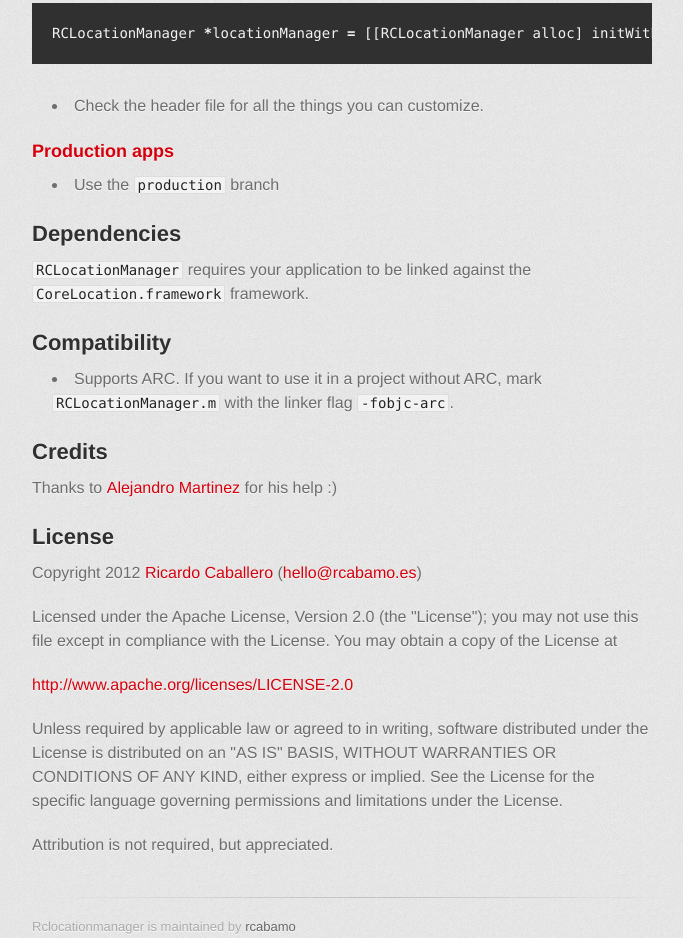
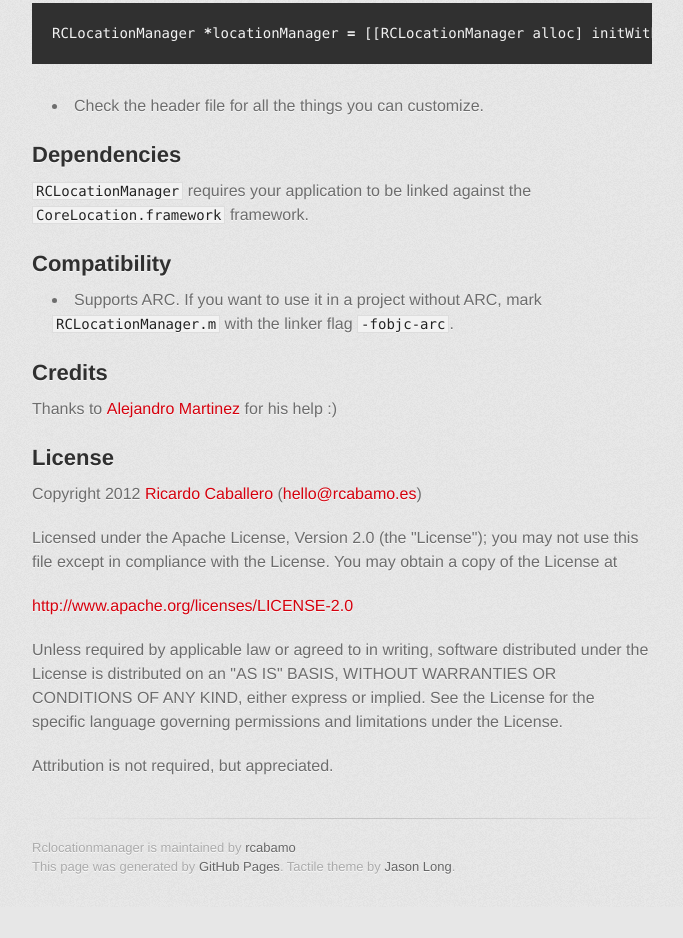
Before and after one commit to sifang/RCLocationManager, a plain HTML site: page index.html in a window 1280 px wide. Shown: the part 1263-2201 px from the top of the page, without its empty margins (298-981 px from the left). After the commit the page ends 2170 px from the top, so only its background shows below. Drawn offline with Linux system fonts and the light colour scheme; a web font is replaced by a local one.

```diff
--- a/index.html
+++ b/index.html
@@ -60,10 +60,6 @@
 
 <ul>
 <li>Check the header file for all the things you can customize.</li>
-</ul><h3>Production apps</h3>
-
-<ul>
-<li>Use the <code>production</code> branch</li>
 </ul><h2>Dependencies</h2>
 
 <p><code>RCLocationManager</code> requires your application to be linked against the <code>CoreLocation.framework</code> framework.</p>
```
Also changed, not shown: params.json (+1 -1 lines).
